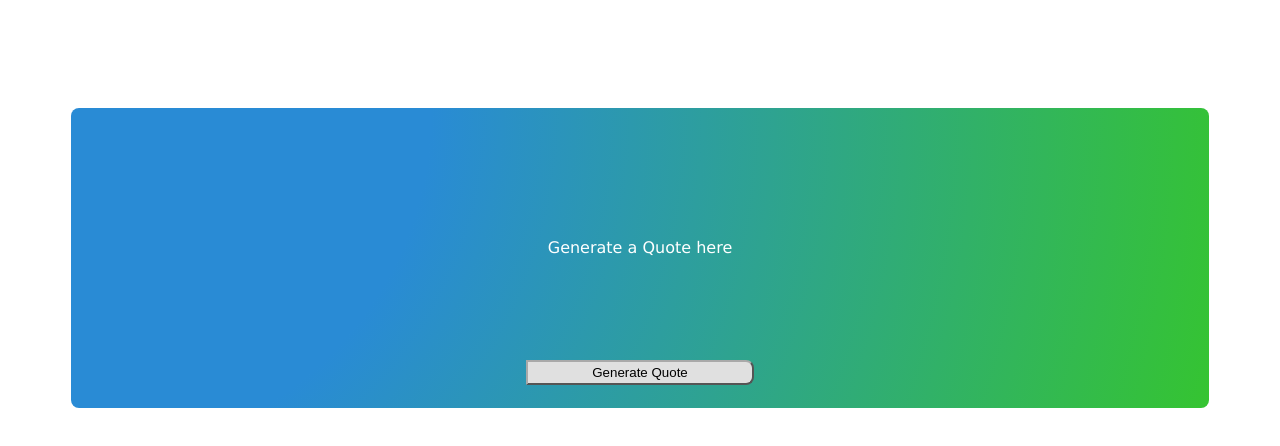
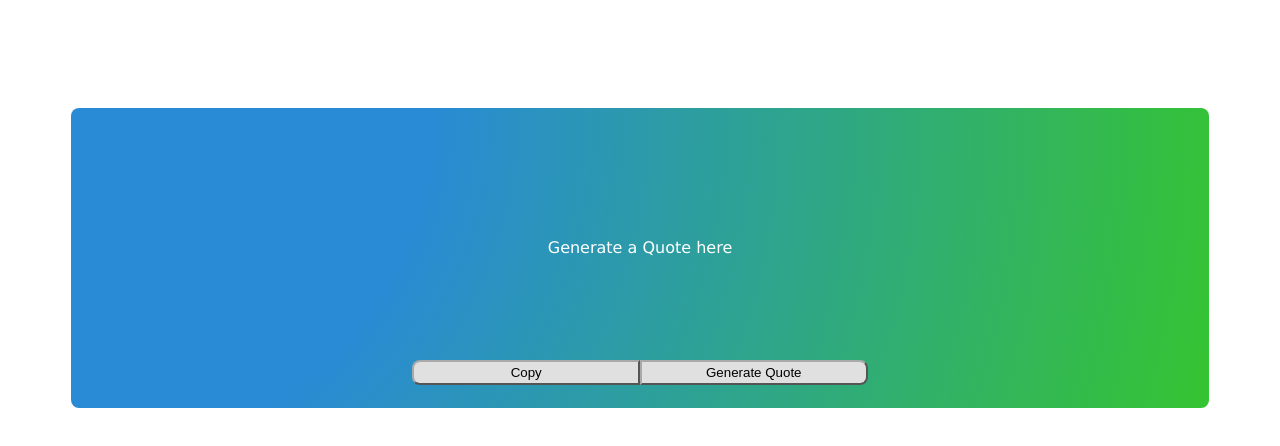
Before and after one commit to yannickcmr/Web_Pages, a website: page Pretty_Quotes/Pretty_Quotes.html in a window 1280 px wide. Drawn offline with Linux system fonts and the light colour scheme.

Commit message:
added copy button

```diff
--- a/Pretty_Quotes/Pretty_Quotes.html
+++ b/Pretty_Quotes/Pretty_Quotes.html
@@ -13,6 +13,7 @@
         </div>
         <p class="quote-class" id="author-area"></p>
         <div class="button-container">
+            <button id="copy-button" onclick="Copy_Quote()">Copy</button>
             <button id="quote-button" onclick="Randomize_Quote()">Generate Quote</button>
         </div>
     </div>
```
